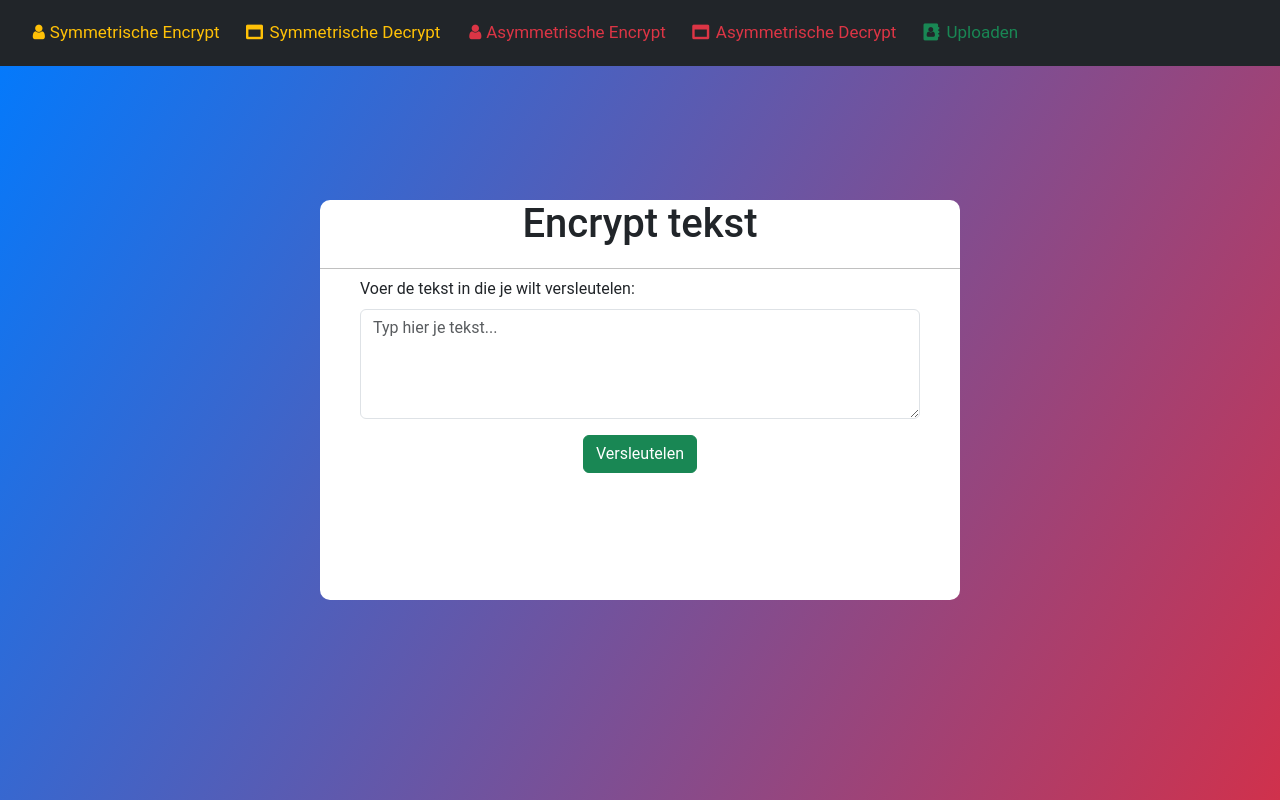
After one commit to Nosair-1063157/our-transfer, a Flask app: template templates/a_encrypt.html in a window 1280 px wide. The commit adds this page. Run offline with Flask 3, Linux system fonts and the light colour scheme; the template is opened without the code that fills it, so the values that code supplies are empty.

Commit message:
assymetrisch encryptie progressie

```diff
--- a/app.py
+++ b/app.py
@@ -22,10 +22,8 @@
 
 load_key()
 
-
-
 @app.route("/", methods=["GET", "POST"])
-def encrypt():
+def s_encrypt():
     encrypted_text = None
     if request.method == "POST":
         text = request.form['text']
@@ -37,7 +35,7 @@
     return render_template('encrypt.html')
 
 @app.route("/decrypt", methods=["GET", "POST"])
-def decrypt():
+def s_decrypt():
     if request.method == "POST":
         token = request.form['token'].strip()
 
@@ -49,6 +47,11 @@
 
         return render_template("decrypt.html", decrypted_text=decrypted_text)
     return render_template('decrypt.html')
+
+# @app.route("/a_encrypt", methods=["GET", "POST"])
+# def a_encrypt():
+#     if request_method == "POST":
+
 
 @app.route("/upload", methods=["GET", "POST"])
 def upload():
--- /dev/null
+++ b/templates/a_encrypt.html
@@ -0,0 +1,28 @@
+{% extends "base.html" %}
+
+{% block content %}
+
+<div class="container">
+    <div class="center">
+        <h1>Encrypt tekst</h1>
+        <form method="POST" action="">
+            <div class="mb-3">
+                <label for="text" class="form-label">Voer de tekst in die je wilt versleutelen:</label>
+                <textarea name="text" id="text" class="form-control" rows="4" placeholder="Typ hier je tekst..." required></textarea>
+            </div>
+            <div class="text-center">
+                <button type="submit" class="btn btn-success">Versleutelen</button>
+            </div>
+        </form>
+
+        {% if encrypted_text %}
+        <hr>
+        <div class="mt-4">
+            <h3>Versleutelde Tekst:</h3>
+            <pre class="bg-light p-3 border rounded">{{ encrypted_text }}</pre>
+            </div>
+        {% endif %}
+    </div>
+</div>
+
+{% endblock %}
--- a/templates/navbar.html
+++ b/templates/navbar.html
@@ -1,8 +1,8 @@
 <div class="navbar navbar-expand-lg navbar-dark bg-dark px-3">
     <a class="nav-link text-warning" href="/"><i class="fa fa-fw fa-user"></i>Symmetrische Encrypt</a>
     <a class="nav-link text-warning" href="/decrypt"><i class="fa fa-fw fa-window-maximize"></i> Symmetrische Decrypt</a>
-    <a class="nav-link text-danger" href="/"><i class="fa fa-fw fa-user"></i>Asymmetrische Encrypt</a>
-    <a class="nav-link text-danger" href="/"><i class="fa fa-fw fa-window-maximize"></i> Asymmetrische Decrypt</a>
+    <a class="nav-link text-danger" href="/a_encrypt"><i class="fa fa-fw fa-user"></i>Asymmetrische Encrypt</a>
+    <a class="nav-link text-danger" href="/s_decrypt"><i class="fa fa-fw fa-window-maximize"></i> Asymmetrische Decrypt</a>
 
 
     <a class="nav-link text-success" href="/upload"><i class="fa fa-fw fa-address-book"></i> Uploaden</a>
```
Also changed, not shown: Controller/Asymmetric_Controller.py (+29 -0 lines), templates/a_decrypt.html (added, +28 -0 lines).
